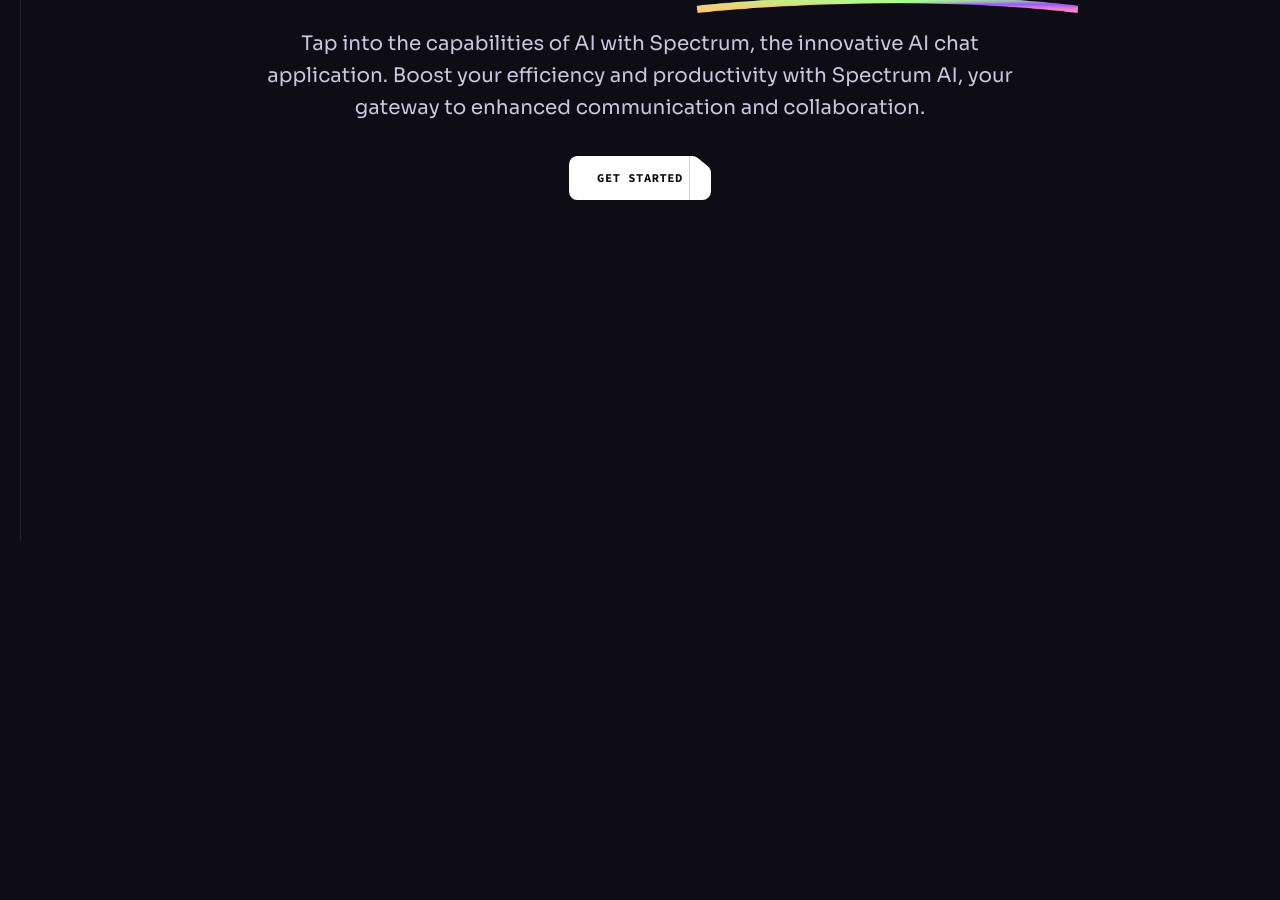
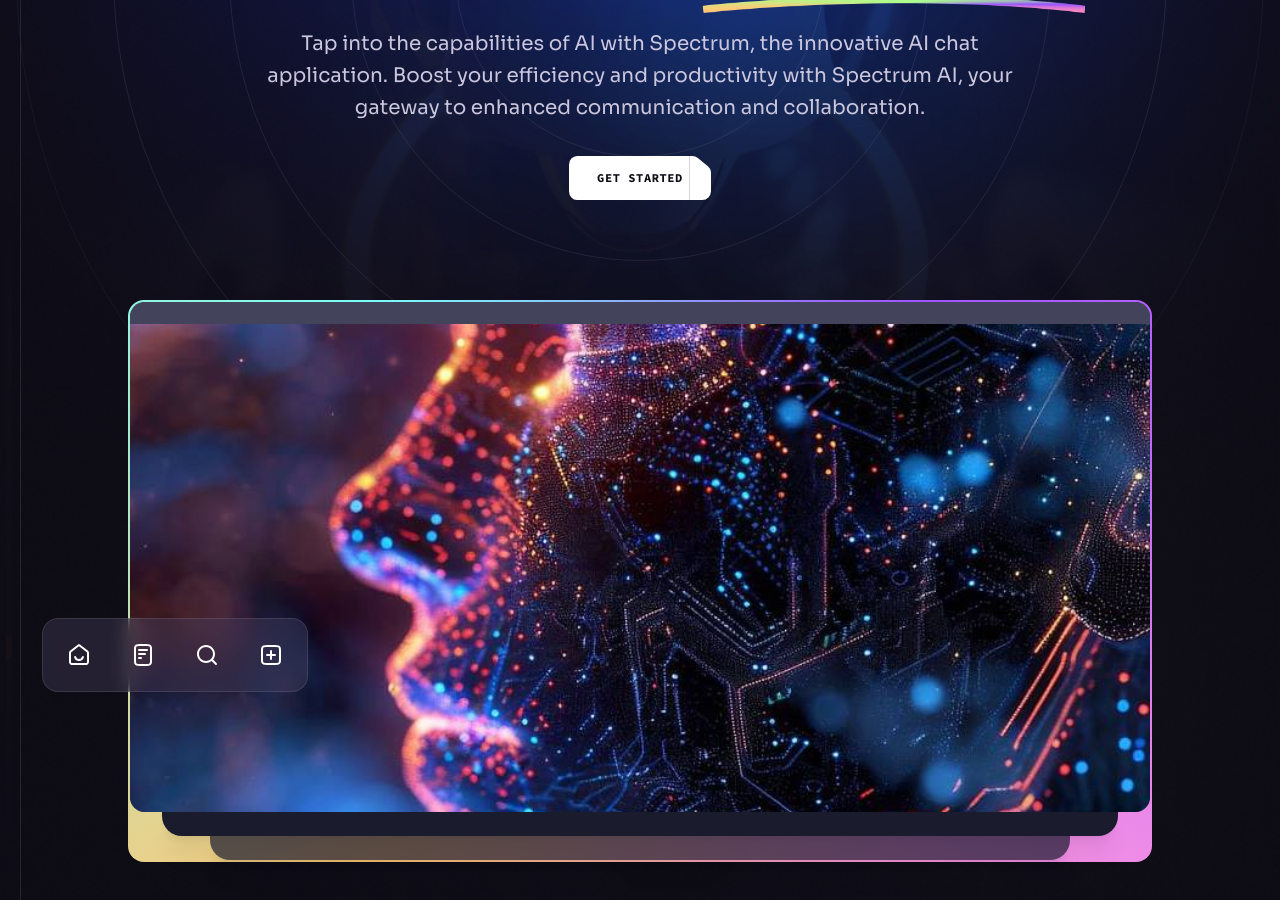
Before and after one commit to krystyna-lyn/spectrum-ai, a React (Vite) app: page / in a window 1280 px wide. Shown: the part 380-1280 px from the top of the page. Before the commit the page ends 920 px from the top, so only its background shows below. Built offline with nearby package versions, Linux system fonts and the light colour scheme.

Commit message:
update Hero, Section

```diff
--- a/src/components/Hero.jsx
+++ b/src/components/Hero.jsx
@@ -2,6 +2,9 @@ import { curve, heroBackground, robot } from "../assets";
 import Button from "./Button";
 import Section from "./Section";
 import { useRef } from "react";
+import { BackgroundCircles, BottomLine, Gradient } from "./design/Hero";
+import { heroIcons } from "../constants";
+import { ScrollParallax } from "react-just-parallax";
 
 const Hero = () => {
   const parallaxRef = useRef(null);
@@ -11,13 +14,13 @@ const Hero = () => {
       className="pt-[12rem] -mt-[5.25rem]"
       crosses
       crossesOffset="lg:translate-y-[5.25rem]"
-      customPaddings
+      padding
       id="hero"
     >
       <div className="container relative" ref={parallaxRef}>
         <div className="relative z-1 max-w-[62rem] mx-auto text-center mb-[3.875rem] md:mb-20 lg:mb-[6.25rem]">
           <h1 className="h1 mb-6">
-            Unlock the potential of AI interaction with
+            Unlock the potential of AI interaction with {` `}
             <span className="inline-block relative">
               Spectrum AI{" "}
               <img
@@ -35,14 +38,53 @@ const Hero = () => {
           <Button href="/pricing" white>
             Get started
           </Button>
-
-
         </div>
 
+        <div className="relative max-w-[23rem] mx-auto md:max-w-5xl xl:mb-24">
+          <div className="relative z-1 p-0.5 rounded-2xl bg-conic-gradient">
+            <div className="relative bg-n-8 rounded-[1rem]">
+              <div className="h-[1.4rem] bg-n-10 rounded-t-[0.9rem]" />
+
+              <div className="aspect-[33/40] rounded-b-[0.9rem] overflow-hidden md:aspect-[688/490] lg:aspect-[1024/490]">
+                <img
+                  src={robot}
+                  className="w-full scale-[1.7] translate-y-[8%] md:scale-[1] md:-translate-y-[10%] lg:-translate-y-[23%]"
+                  width={1024}
+                  height={490}
+                  alt="AI"
+                />
+
+                <ScrollParallax isAbsolutelyPositioned>
+                  <ul className="hidden absolute -left-[5.5rem] bottom-[7.5rem] px-1 py-1 bg-n-9/40 backdrop-blur border border-n-1/10 rounded-2xl xl:flex">
+                    {heroIcons.map((icon, index) => (
+                      <li className="p-5" key={index}>
+                        <img src={icon} width={24} height={25} alt={icon} />
+                      </li>
+                    ))}
+                  </ul>
+                </ScrollParallax>
+              </div>
+            </div>
+            <Gradient />
+          </div>
+        </div>
+
+        <div className="absolute -top-[54%] left-1/2 w-[234%] -translate-x-1/2 md:-top-[46%] md:w-[138%] lg:-top-[104%]">
+          <img
+            src={heroBackground}
+            className="w-full"
+            width={1440}
+            height={1800}
+            alt="hero"
+          />
+        </div>
+        <BackgroundCircles />
       </div>
 
 
-    </Section>
+
+
+    </Section >
   );
 };
 
--- a/src/constants/index.js
+++ b/src/constants/index.js
@@ -37,9 +37,8 @@ import {
   homeSmile,
   file02,
   searchMd,
-  plusSquare,
-  curve
+  plusSquare
 
 } from "../assets";
 
-export const heroIcons = [homeSmile, file02, searchMd, plusSquare, curve];
+export const heroIcons = [homeSmile, file02, searchMd, plusSquare];
```
Also changed, not shown: src/assets/hero/robot.jpg.
